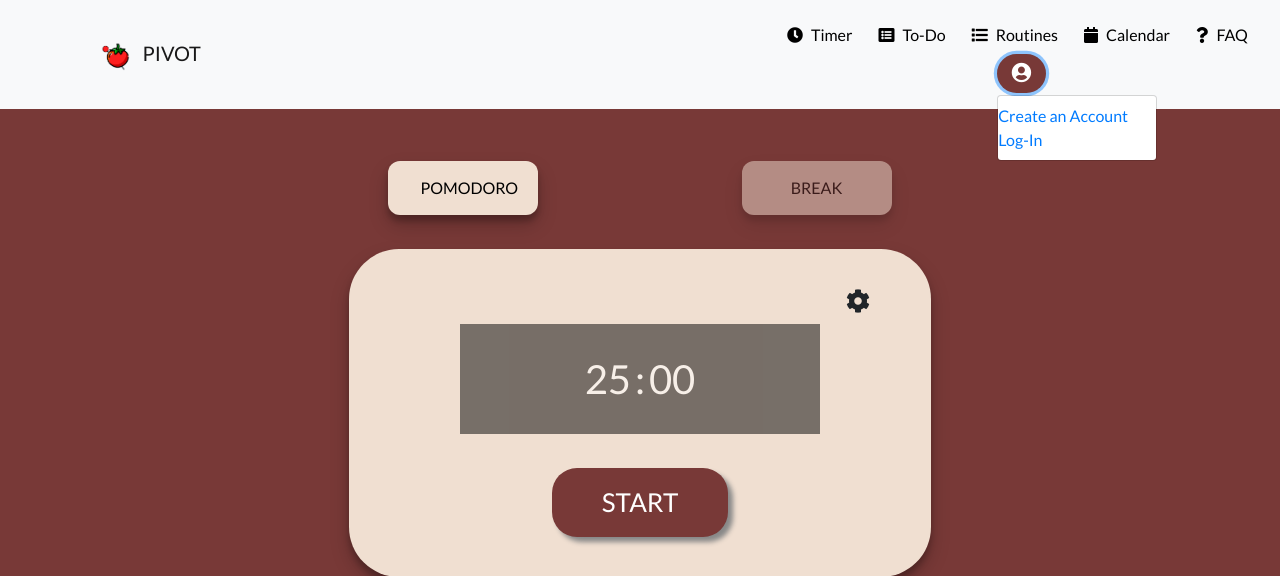
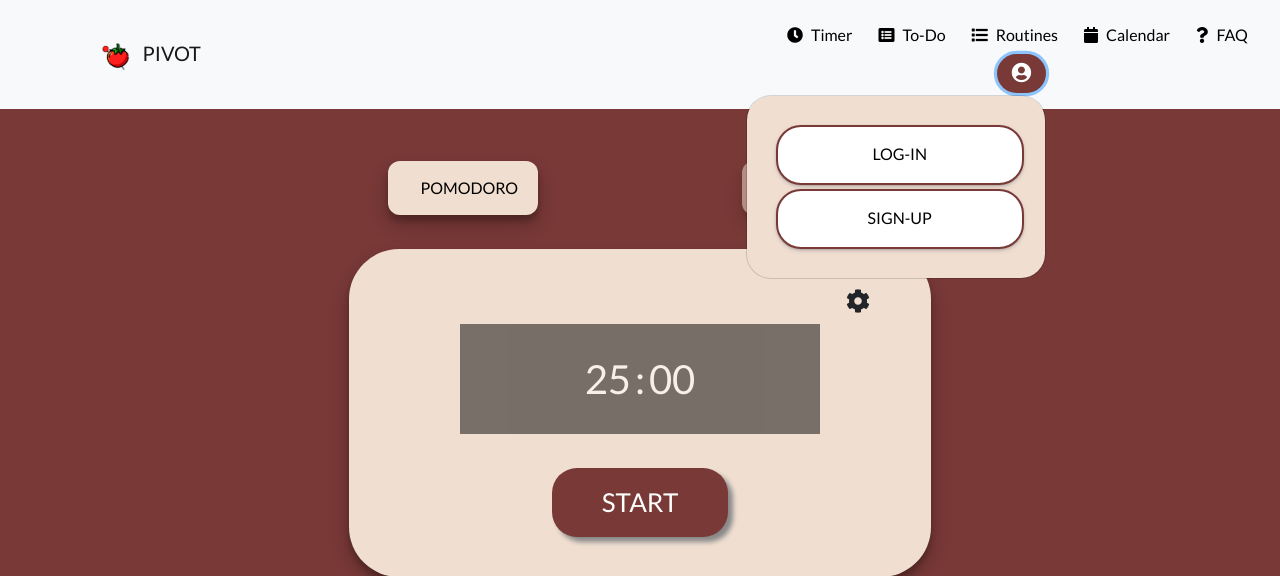
Before and after one commit to jaydejesus14/Pomodoro, a PHP site: page /timer.html in a window 1280 px wide, after a click that opens the changed part. Shown: the top 576 px of the page. Run offline with PHP 8.4, Linux system fonts and the light colour scheme; some libraries are stand-ins or nearby versions.

Commit message:
Guest and Registered User Profile Dropdowns

```diff
--- a/style.css
+++ b/style.css
@@ -67,7 +67,85 @@ hr.solid {
   border-top: 2px solid black;
 }
 
+#notLoggedIn {
+  width: 300px;
+  padding: 25px;
+  border-radius: 25px;
+  text-align: center;
+  background-color: #F0DFD1;
+}
+#loggedIn {
+  width: 400px;
+  padding: 25px;
+  border-radius: 25px;
+  background-color: #F0DFD1;
+}
 
+#notLoggedInBtns{
+  text-decoration: none;
+  color : black;
+  width: 100%;
+  height: 60px;
+  background-color: white;
+  text-align: center;
+  padding: 15px;
+  margin: 4px;
+  border-radius: 25px;
+  border: 2px solid #783937;
+  box-shadow: rgba(50, 50, 93, 0.25) 0px 2px 5px -1px, rgba(0, 0, 0, 0.3) 0px 1px 3px -1px;
+}
+a.dropdown-toggle {
+  border: none;
+  outline: none;
+}
+#notLoggedInBtns:hover{
+  text-decoration: none;
+  color : white;
+  width: 100%;
+  height: 60px;
+  background-color: #783937;
+  text-align: center;
+  padding: 15px;
+  margin: 4px;
+  border-radius: 25px;
+  border: 2px solid white;
+  box-shadow: rgba(50, 50, 93, 0.25) 0px 2px 5px -1px, rgba(0, 0, 0, 0.3) 0px 1px 3px -1px;
+}
+#loggedInIcons {
+  font-size: 80px;
+  margin-top: 4px;
+}
+
+.btnLogged {
+  padding: 0px 40px;
+}
+#loggedInBtns{
+  text-decoration: none;
+  color : black;
+  width: 100%;
+  height: 60px;
+  background-color: white;
+  text-align: center;
+  padding: 15px;
+  margin: 6px;
+  border-radius: 20px;
+  border: 2px solid white;
+  box-shadow: rgba(50, 50, 93, 0.25) 0px 2px 5px -1px, rgba(0, 0, 0, 0.3) 0px 1px 3px -1px;
+}
+
+#loggedInBtns:hover{
+  text-decoration: none;
+  color : white;
+  width: 100%;
+  height: 60px;
+  background-color: #783937;
+  text-align: center;
+  padding: 15px;
+  margin: 6px;
+  border-radius: 20px;
+  border: 2px solid white;
+  box-shadow: rgba(50, 50, 93, 0.25) 0px 2px 5px -1px, rgba(0, 0, 0, 0.3) 0px 1px 3px -1px;
+}
 
 .loginText {
   background-color: white;
--- a/timer.html
+++ b/timer.html
@@ -36,14 +36,51 @@
                     <a href='faq.html' class="btn" role="button" id="nav_btn" aria-disabled="true" ><i id="createMargin" class="fa fa-question"></i>FAQ</a>
                 </li>
 
+                <!-- NOT LOGGED IN DROPDOWN  !-->
+
                 <div class="dropdown" id="createMarginLeft">
                     <button id="dropdown" class="btn btn-primary" type="button" data-toggle="dropdown"  aria-expanded="false" style = "text-align: center; border-radius: 100px; border: 1px solid transparent"><i id="userDropDown" class="fa fa-user-circle"></i>
                 </button>
-                    <ul class="dropdown-menu">
-                        <li><a href="user/registration.html">Create an Account</a></li>
-                        <li><a href="user/login.html">Log-In</a></li>
+                    <ul class="dropdown-menu dropdown-menu-right" id = "notLoggedIn">
+                        <a class="dropdown-item" id = "notLoggedInBtns" href="user/login.html">LOG-IN</a>
+                        <a class="dropdown-item" id = "notLoggedInBtns" href="user/registration.html">SIGN-UP</a>
+
                     </ul>
                     </div>
+
+
+                <!-- LOGGED IN
+
+                <div class="dropdown" id="createMarginLeft">
+                    <button id="dropdown" class="btn btn-primary" type="button" data-toggle="dropdown"  aria-expanded="false" style = "text-align: center; border-radius: 100px; border: 1px solid transparent"><i id="userDropDown" class="fa fa-user-circle"></i>
+                </button>
+                    <ul class="dropdown-menu dropdown-menu-right" id = "loggedIn">
+                        <div class = "row">
+                            <div class = "col text-center">
+                            <i class="fa fa-user-circle" id="loggedInIcons"></i>
+                            <h4 class = "text-center mt-3">USERNAME</h4>
+                                <div class = "row">
+                                    <div class = "col-md-6 text-right ">
+                                        <span class = "">FirstName</span>
+                                    </div>
+                                    <div class = "col-md-6 text-left">
+                                        <span class = "">LastName</span>
+                                    </div>
+                                </div>
+                            <span>emailaddress@email.com</span>
+                            <hr class = "hrWhite">
+                            </div>
+                        </div>
+                        <div class = "btnLogged">
+                            <a class="dropdown-item" id = "loggedInBtns" href="">EDIT PROFILE</a>
+                            <a class="dropdown-item" id = "loggedInBtns" href="user/registration.html">CHANGE PASSWORD</a>
+                            <a class="dropdown-item" id = "loggedInBtns" href="user/registration.html">REPORTS</a>
+                            <hr class = "hrBlack">
+                            <a class="dropdown-item" id = "loggedInBtns" href="timer.html">LOG-OUT</a>
+                        </div>
+                    </ul>
+                </div>
+                END OF LOGGED-IN -->
 </div>
 </nav>
 
```
Also changed, not shown: navigationBar.html (+32 -8 lines).
